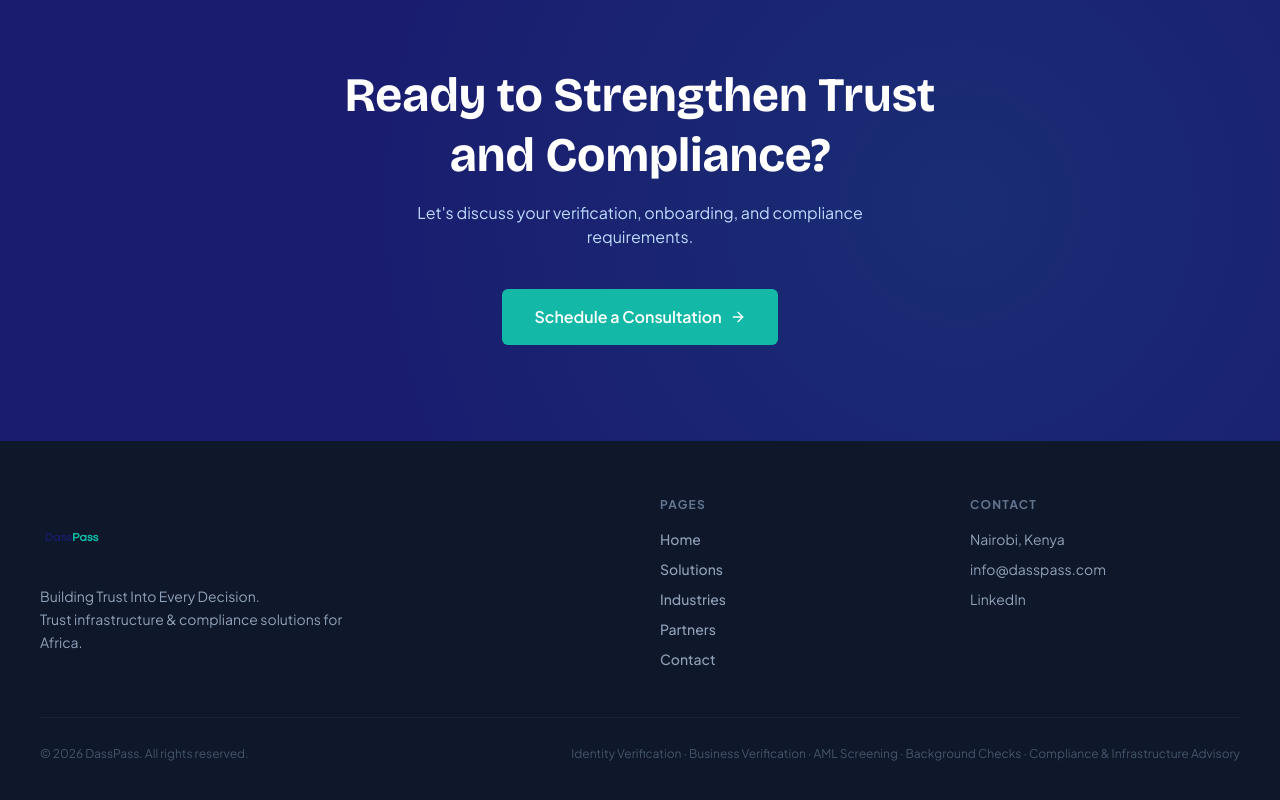
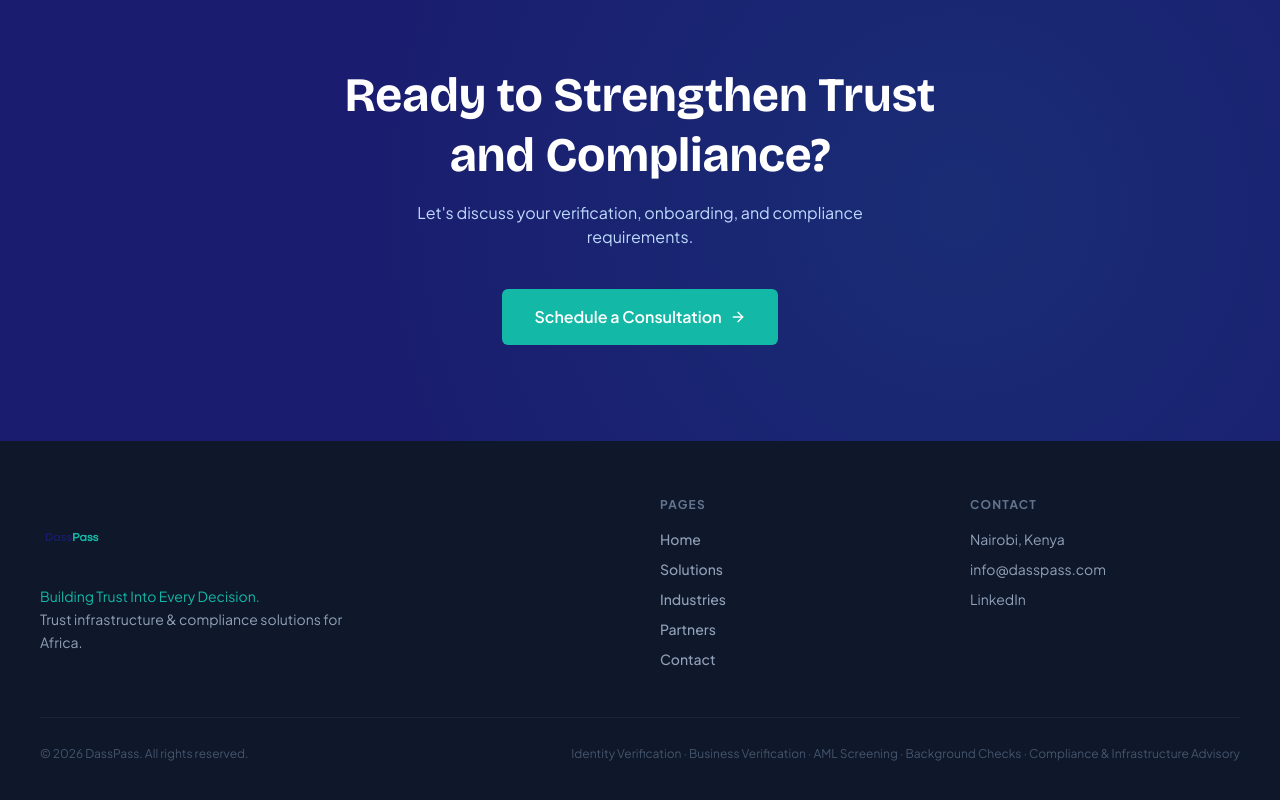
Before and after one commit to DASSPASS/dasspass-v2, a React (Vite) app: page / in a window 1280 px wide. Shown: the part 3596-4396 px from the top of the page. Built offline with nearby package versions, Linux system fonts and the light colour scheme.

Commit message:
Update App.tsx

```diff
--- a/src/app/App.tsx
+++ b/src/app/App.tsx
@@ -1221,11 +1221,16 @@ function Footer({ onNavigate }: { onNavigate: (p: Page) => void }) {
     className="h-20 w-auto object-contain"
   />
 </button>
-            <p className="text-slate-400 text-sm leading-relaxed max-w-xs mt-1" style={{ fontFamily: "'Plus Jakarta Sans', sans-serif" }}>
-              Building Trust Into Every Decision.
-              <br />
-              Trust infrastructure & compliance solutions for Africa.
-            </p>
+            <p
+  className="text-slate-400 text-sm leading-relaxed max-w-xs mt-0"
+  style={{ fontFamily: "'Plus Jakarta Sans', sans-serif" }}
+>
+  <span className="text-[#14B8A6]">
+    Building Trust Into Every Decision.
+  </span>
+  <br />
+  Trust infrastructure & compliance solutions for Africa.
+</p>
           </div>
           <div>
             <p className="text-xs font-bold tracking-widest uppercase text-slate-500 mb-4" style={{ fontFamily: "'Plus Jakarta Sans', sans-serif" }}>
```
